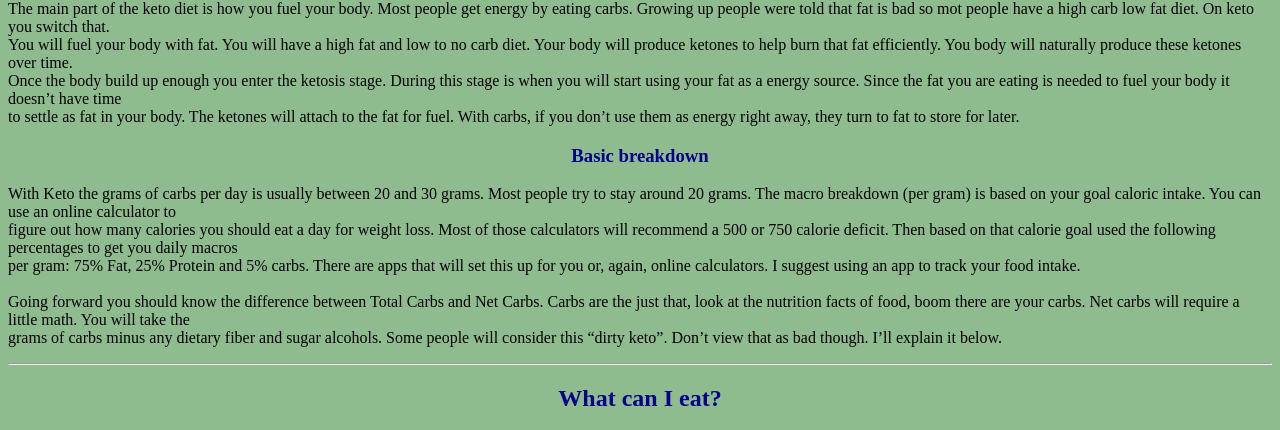
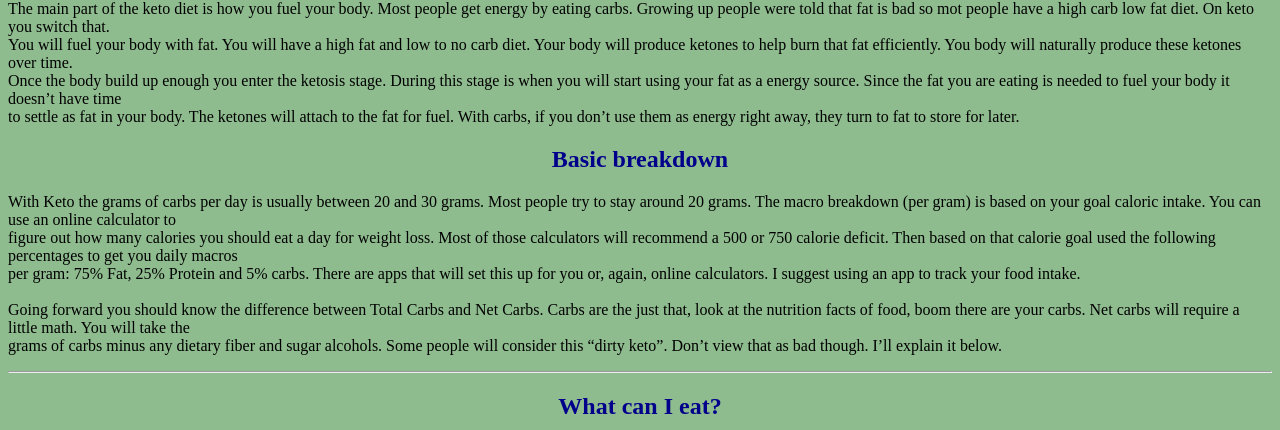
Before and after one commit to sgalbs/School, a plain HTML site: page Assignment1.html in a window 1280 px wide. Shown: the part 640-1070 px from the top of the page. Drawn offline with Linux system fonts and the light colour scheme.

Commit message:
heading change

```diff
--- a/Assignment1.html
+++ b/Assignment1.html
@@ -20,7 +20,7 @@ Once the body build up enough you enter the ketosis stage. During this stage is
 to settle as fat in your body. The ketones will attach to the fat for fuel. With carbs, if you don’t use them as energy right away, they turn to fat to store for later.
 </p>
 
-<h3>Basic breakdown</h3>
+<h2>Basic breakdown</h2>
 <p>With Keto the grams of carbs per day is usually between 20 and 30 grams. Most people try to stay around 20 grams. The macro breakdown (per gram) is based on your goal caloric intake. You can use an online calculator to<br>
 figure out how many calories you should eat a day for weight loss. Most of those calculators will recommend a 500 or 750 calorie deficit. Then based on that calorie goal used the following percentages to get you daily macros<br>
 per gram: 75% Fat, 25% Protein and 5% carbs. There are apps that will set this up for you or, again, online calculators. I suggest using an app to track your food intake.<br>
```
